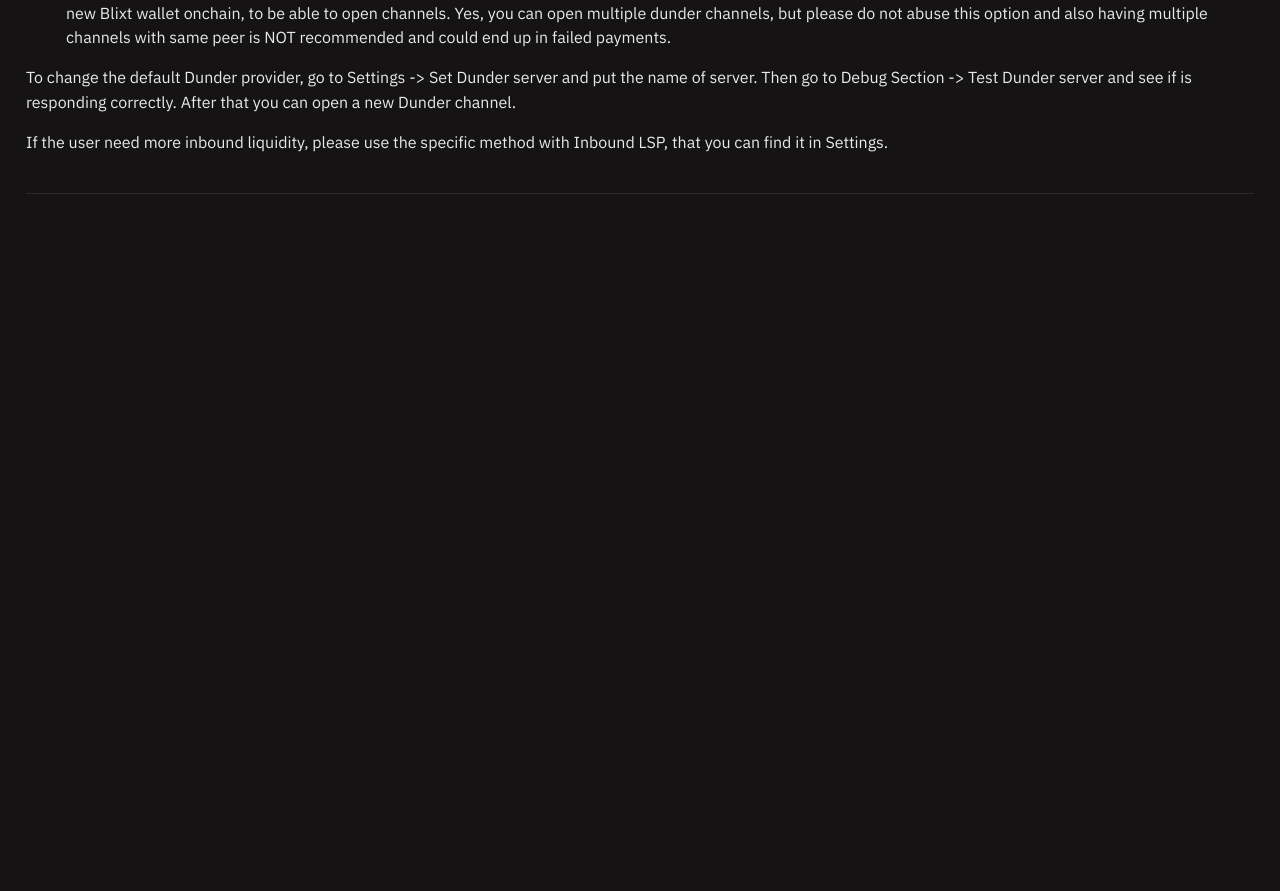
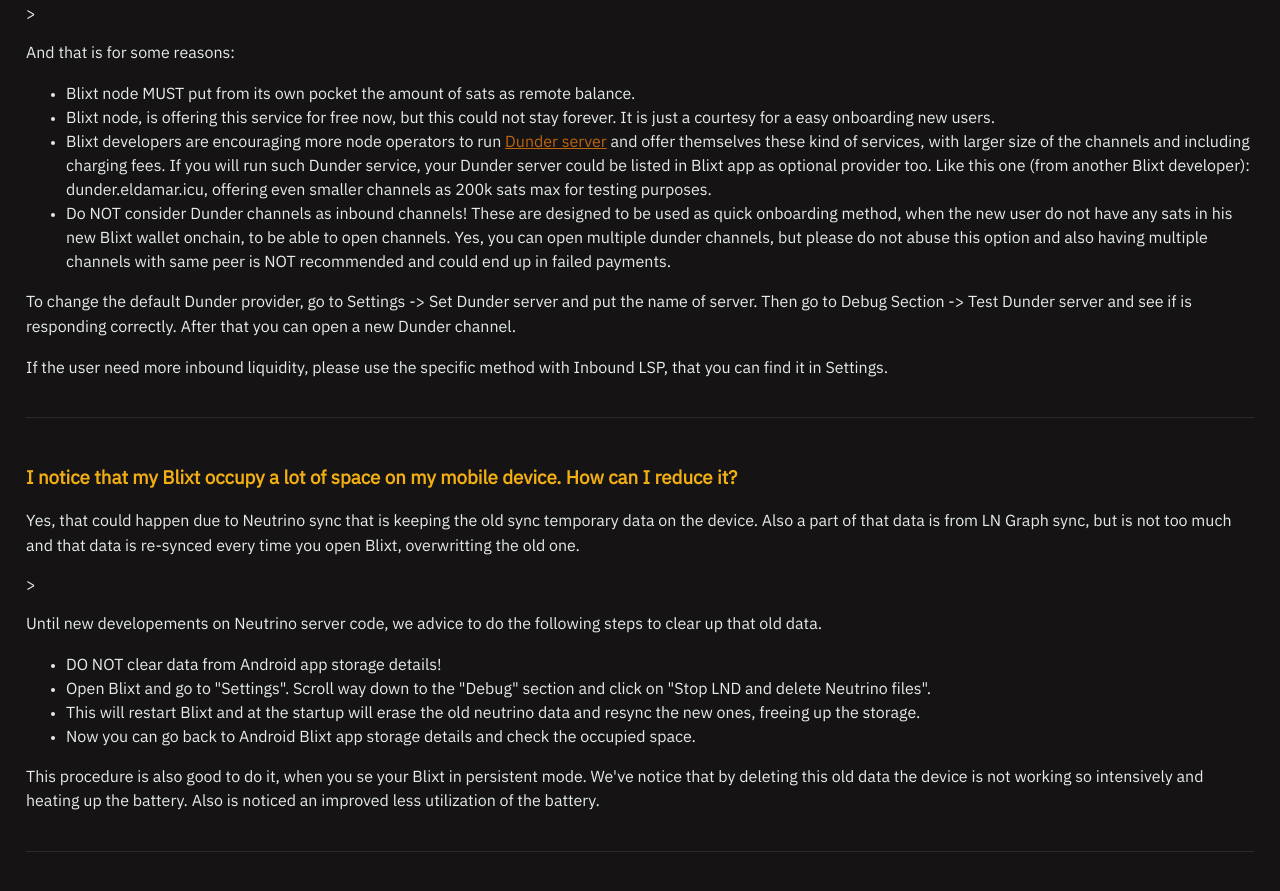
Before and after one commit to BlixtWallet/blixtwallet.github.io, a Jekyll site: the page built from faq.html, in a window 1280 px wide and 900 px high, scrolled down 13538 px. Shown: the top 891 px of the window. Built offline with Jekyll 4.4.1, drawn with Linux system fonts in a browser that asks for light colours; before the commit the page ends 13780 px from its top, so only the background shows below that; some of the changed text lies outside the part shown.

Commit message:
add cleaunp data neutrino in faq

```diff
--- a/faq.html
+++ b/faq.html
@@ -50,6 +50,7 @@
       <li><a href="#blixt-migrate">If I reinstall Blixt wallet or switch devices, can I keep my previous channels?</a></li>
       <li><a href="#blixt-lnaddress">Does Blixt Wallet have a Lightning Address I can receive with?</a></li>
       <li><a href="#blixt-dunder-channels">Channels opened with Dunder are max 400k sats capacity. How can I have larger Dunder channels opened?</a></li>
+      <li><a href="#blixt-data">I notice that my Blixt occupy a lot of space on my mobile device. How can I reduce it?</a></li>
     </ul>
   </section>
   <section id="what-is-ln">
@@ -589,13 +590,22 @@
        That means, you will miss some sats in your balance displayed because those taproot addresses will be ignored. That doesn't means you lost your sats.
        It just that are not displayed, not shown, not "readable" by the app you use to import the wallet.</p>
     <p>Let's say you cannot install anymore Blixt app on your device. You could use the following procedures, to restore your funds from a Blixt wallet:</p>
-    <h4>A. Using <a href="https://bluewallet.io">Bluewallet</a>.</h4>
+    <h4>A. Using <a href="https://zeusln.app">Zeus LN</a>.</h4>
+    <p>There are two ways/methods to restore your Blixt node into Zeus: only onchain wallet and / or full recovery with LN channels.</p>
+    <ul>
+      <li>Only onchain recovery - Simply put your Blixt 24 words aezeed seed into <a href="https://docs.zeusln.app/for-users/embedded-node/backup-and-recovery">Zeus restore procedure</a>
+        wait few moments to restore old UTXOs and done. Wait for Zeus to rescan all UYXOs and all your onchain balance will appear into the onchain wallet.</li>
+      <li>Full recovery with channels funds - Take the SCB file exported previously from your Blixt node and copy the encrypted Basde64 code into
+        <a href="https://docs.zeusln.app/for-users/embedded-node/backup-and-recovery">Zeus restore procedure</a>. Remember also to insert the 24 words seed.</li>
+    </ul>
+    <p></p>
+    <h4>B. Using <a href="https://bluewallet.io">Bluewallet</a>.</h4>
     <p>Simply put your Blixt 24 words seed into restore procedure, wait few moment to restore old UTXOs and done.</p>
     <p>REMINDER: this is restoring ONLY onchain wallet, not also the LN channels! And also will not read your taproot addresses from your wallet.</p>
-    <h4>B. Using <a href="https://electrum.org">Electrum Wallet</a>.</h4>
+    <h4>C. Using <a href="https://electrum.org">Electrum Wallet</a>.</h4>
     <p>This procedure is very well described <a href="https://www.lightningnode.info/technicals/restorelndonchainfundsinelectrum">in this excellent guide</a> by openoms.</p>
     <p>REMINDER: this is restoring ONLY onchain wallet, not also the LN channels! And also will not read your taproot addresses from your wallet.</p>
-    <h4>C. Using <a href="https://sparrowwallet.com/">Sparrow Wallet</a>.</h4>
+    <h4>D. Using <a href="https://sparrowwallet.com/">Sparrow Wallet</a>.</h4>
     <p>REMINDER: this is restoring ONLY onchain wallet, not also the LN channels! And also will not read your taproot addresses from your wallet.</p>
     <p>The procedure is not complicated but require some steps:</p>
     <ul>
@@ -691,10 +701,24 @@
       <li>Do NOT consider Dunder channels as inbound channels! These are designed to be used as quick onboarding method,
           when the new user do not have any sats in his new Blixt wallet onchain, to be able to open channels. Yes, you can open multiple dunder channels,
           but please do not abuse this option and also having multiple channels with same peer is NOT recommended and could end up in failed payments.</li>
-      </li>
       </ul>
     <p>To change the default Dunder provider, go to Settings -> Set Dunder server and put the name of server.
        Then go to Debug Section -> Test Dunder server and see if is responding correctly. After that you can open a new Dunder channel.</p>
     <p>If the user need more inbound liquidity, please use the specific method with Inbound LSP, that you can find it in Settings.</p>
   </section>
+
+  <section id="blixt-data">
+    <h3>I notice that my Blixt occupy a lot of space on my mobile device. How can I reduce it?</h3>
+    <p>Yes, that could happen due to Neutrino sync that is keeping the old sync temporary data on the device.
+      Also a part of that data is from LN Graph sync, but is not too much and that data is re-synced every time you open Blixt, overwritting the old one.</p>>
+    <p>Until new developements on Neutrino server code, we advice to do the following steps to clear up that old data.</p>
+      <ul>
+      <li>DO NOT clear data from Android app storage details!</li>
+      <li>Open Blixt and go to "Settings". Scroll way down to the "Debug" section and click on "Stop LND and delete Neutrino files".</li>
+      <li>This will restart Blixt and at the startup will erase the old neutrino data and resync the new ones, freeing up the storage.</li>
+      <li>Now you can go back to Android Blixt app storage details and check the occupied space.</li>
+      </ul>
+    <p>This procedure is also good to do it, when you se your Blixt in persistent mode. We've notice that by deleting this old data the device is not working
+      so intensively and heating up the battery. Also is noticed an improved less utilization of the battery.</p>
+  </section>
 </article>
```
Also changed, not shown: faq_es.html (+16 -0 lines).
